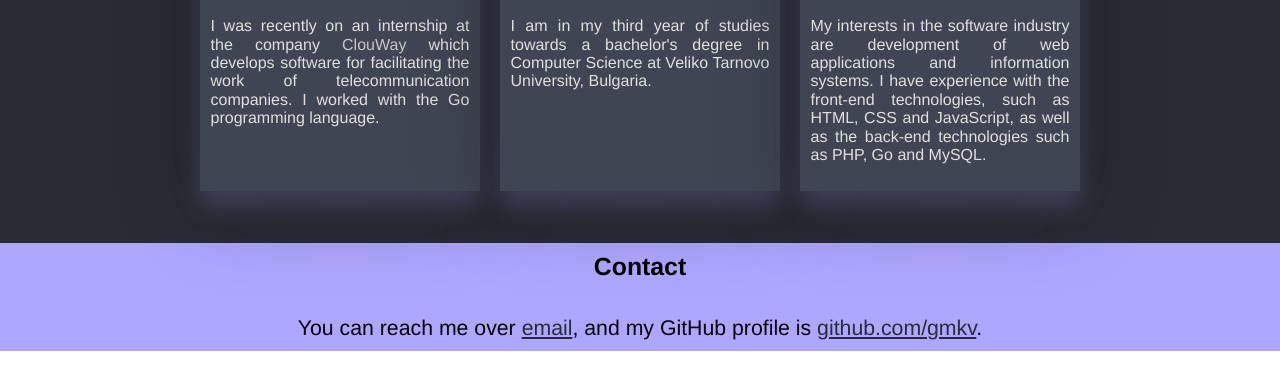
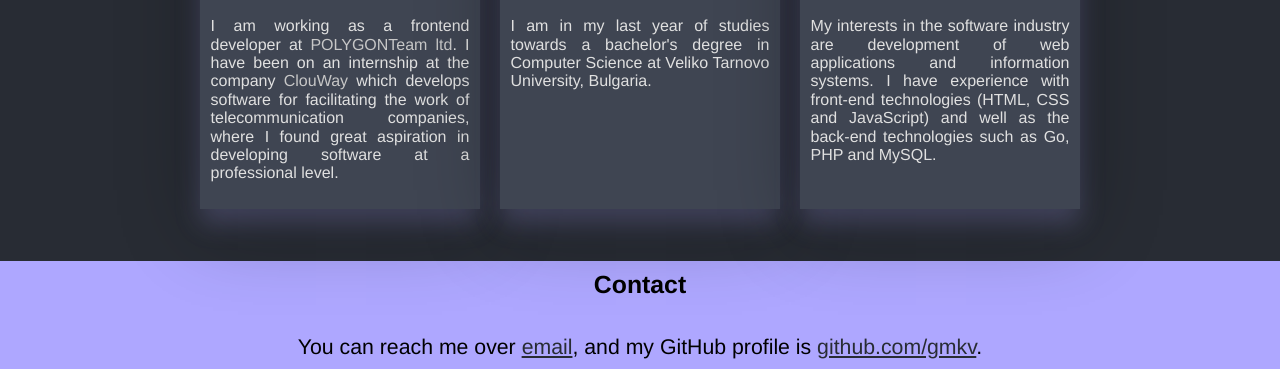
Before and after one commit to gmkv/gmkv.github.io, a plain HTML site: page index.html in a window 1280 px wide. Shown: the part 872-1241 px from the top of the page. Drawn offline with Linux system fonts and the light colour scheme.

Commit message:
update main page

```diff
--- a/index.html
+++ b/index.html
@@ -39,19 +39,19 @@
             <div class="card">
                 <img src="https://placeimg.com/250/250/tech" alt="">
                 <p>
-                    I was recently on an internship at the company <a href="https://clouway.com">ClouWay</a> which develops software for facilitating the work of telecommunication companies. I worked with the Go programming language.
+                    I am working as a frontend developer at <a href="https://polygonteam.com">POLYGONTeam ltd</a>. I have been on an internship at the company <a href="https://clouway.com">ClouWay</a> which develops software for facilitating the work of telecommunication companies, where I found great aspiration in developing software at a professional level.
                 </p>
             </div>
             <div class="card">
                 <img src="https://placeimg.com/250/250/arch" alt="">
                 <p>
-                    I am in my third year of studies towards a bachelor's degree in Computer Science at Veliko Tarnovo University, Bulgaria.
+                    I am in my last year of studies towards a bachelor's degree in Computer Science at Veliko Tarnovo University, Bulgaria.
                 </p>
             </div>
             <div class="card">
                 <img src="https://placeimg.com/250/250/tech" alt="">
                 <p>
-                    My interests in the software industry are development of web applications and information systems. I have experience with the front-end technologies, such as HTML, CSS and JavaScript, as well as the back-end technologies such as PHP, Go and MySQL.
+                    My interests in the software industry are development of web applications and information systems. I have experience with front-end technologies (HTML, CSS and JavaScript) and well as the back-end technologies such as Go, PHP and MySQL.
                 </p>
             </div>
         </section>
```
Also changed, not shown: README.md.
